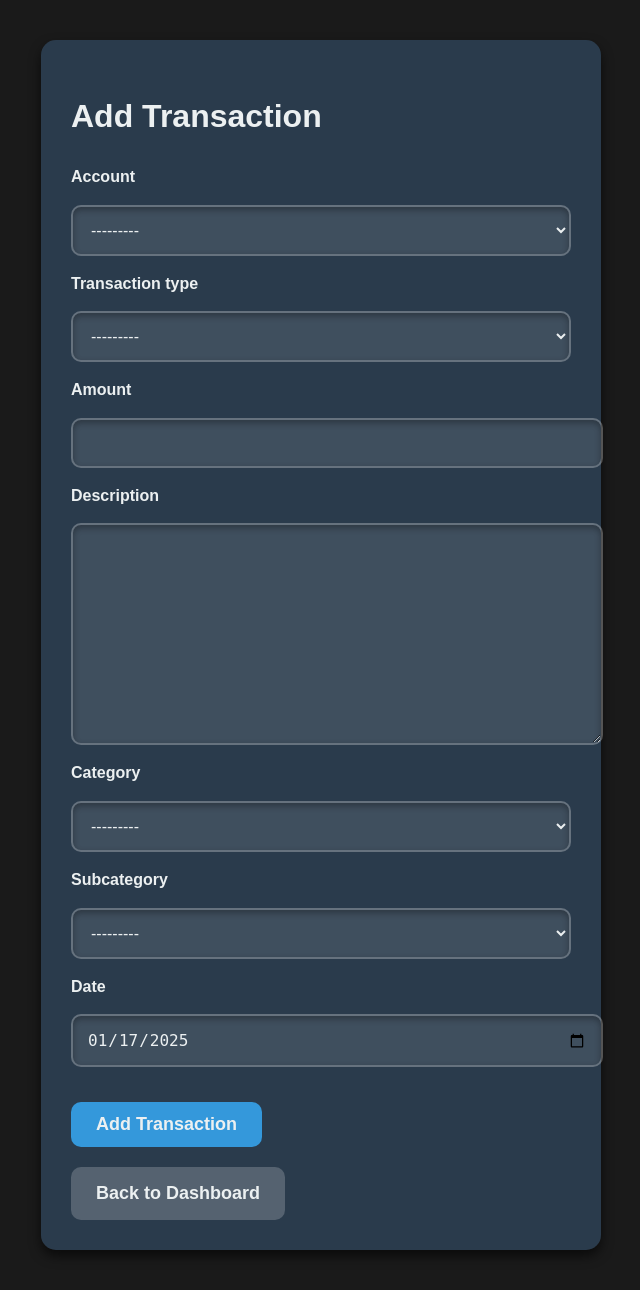
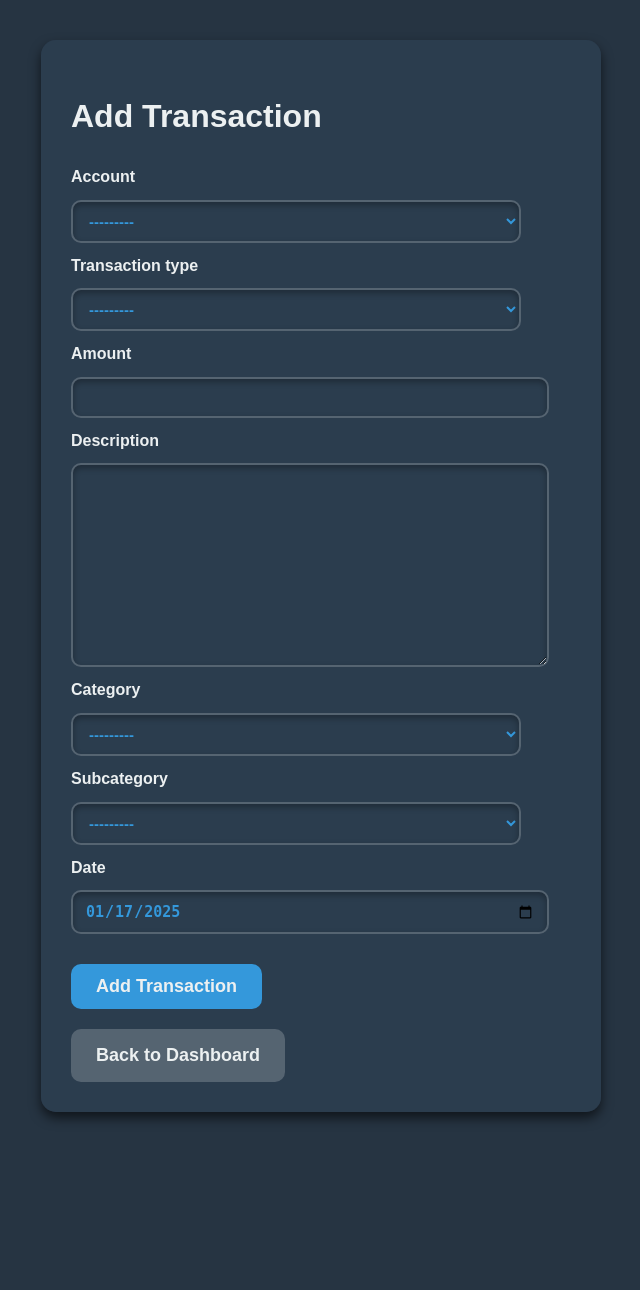
Before and after one commit to hirwacedric123/SpendIT, a Django app: page /add-transaction/ in a window 1280 px wide. Shown: the whole page, without its empty margins (319-959 px from the left). After the commit the page ends 1121 px from the top, so only its background shows below. Run offline with Django 5.2, Linux system fonts and the light colour scheme; a user stored in the database is signed in; data comes from the database, SQL or seed files in the repository; both versions use the stored data as it was after the commit; some libraries are stand-ins or nearby versions.

Commit message:
feat: update styling for add transaction page for improved aesthetics

```diff
--- a/Spend/static/assets/css/add_transaction.css
+++ b/Spend/static/assets/css/add_transaction.css
@@ -3,7 +3,7 @@ body {
     margin: 0;
     padding: 0;
     font-family: 'Arial', sans-serif;
-    background-color: #1a1a1a; /* Slightly lighter black */
+    background: rgba(27, 42, 56, 0.95); /* Slightly lighter black */
     color: #ecf0f1; /* Light text for readability */
     line-height: 1.6;
 }
@@ -43,8 +43,8 @@ body {
 .form-container textarea {
     display: block;
     margin: 15px auto; /* Spacing between fields */
-    width: 90%; /* Better width for alignment */
-    padding: 14px;
+    width: 80%; /* Better width for alignment */
+    padding: 10px;
     border-radius: 10px;
     border: 2px solid rgba(255, 255, 255, 0.2);
     background-color: rgba(255, 255, 255, 0.1);
@@ -152,14 +152,16 @@ input::placeholder, select::placeholder {
 .form-group select,
 .form-group textarea {
     display: block;
-    margin: 15px 0; /* Add space between fields */
-    width: 100%; /* Full width for a clean layout */
-    padding: 14px;
+    margin: 10px 0; /* Add space between fields */
+    width: 90%; /* Full width for a clean layout */
+    padding: 10px 12px;
     border-radius: 10px;
     border: 2px solid rgba(255, 255, 255, 0.2);
     background-color: rgba(255, 255, 255, 0.1); /* Slightly transparent */
-    color: #ecf0f1;
-    font-size: 16px;
+    color: #3498db;
+    background: transparent;
+    font-size: 15px;
+    font-weight: 900;
     box-shadow: inset 0 3px 6px rgba(0, 0, 0, 0.3);
     transition: all 0.3s ease;
 }
@@ -169,7 +171,7 @@ input::placeholder, select::placeholder {
 .form-group select:focus,
 .form-group textarea:focus {
     border: 2px solid #3498db; /* Border color change */
-    background-color: rgba(255, 255, 255, 0.2); /* Slightly brighter background */
+    background-color: rgba(21, 39, 53, 0.185); /* Slightly brighter background */
     outline: none;
 }
 
```
Also changed, not shown: Spend/db.sqlite3.
